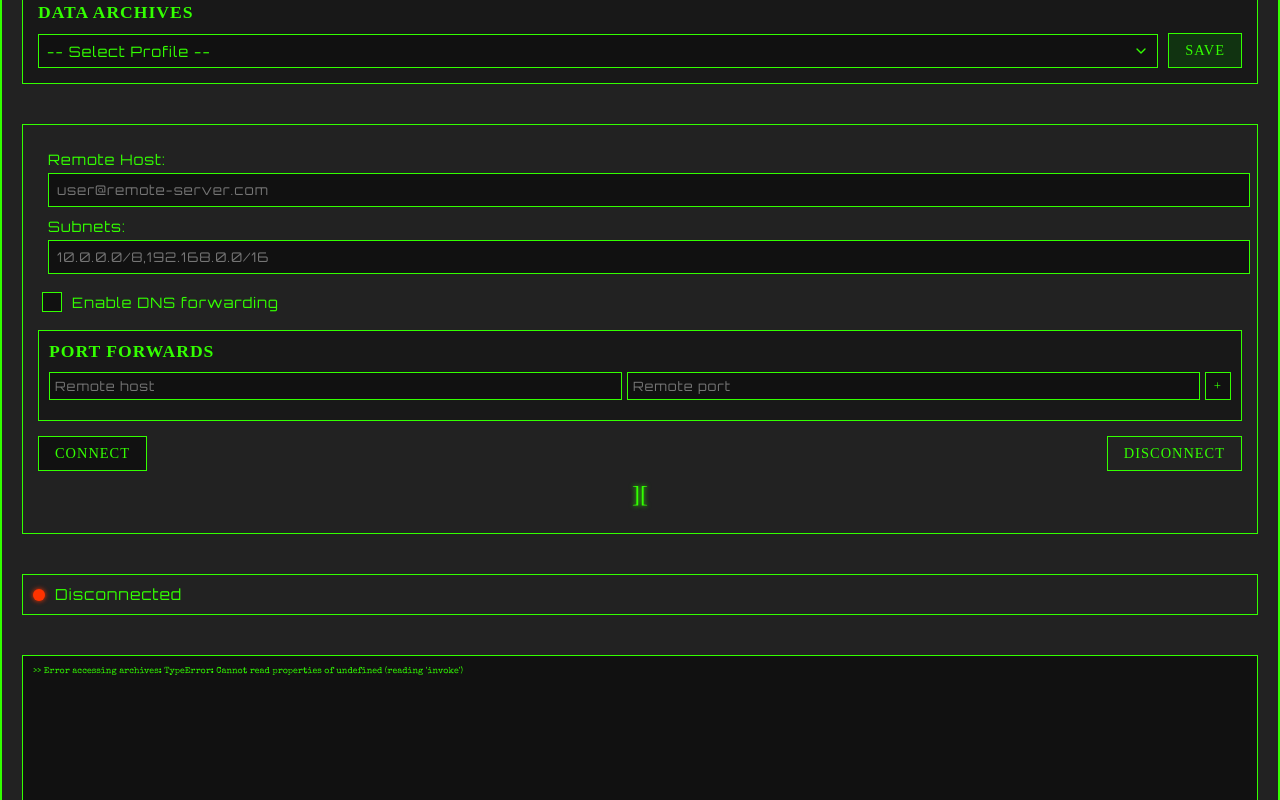
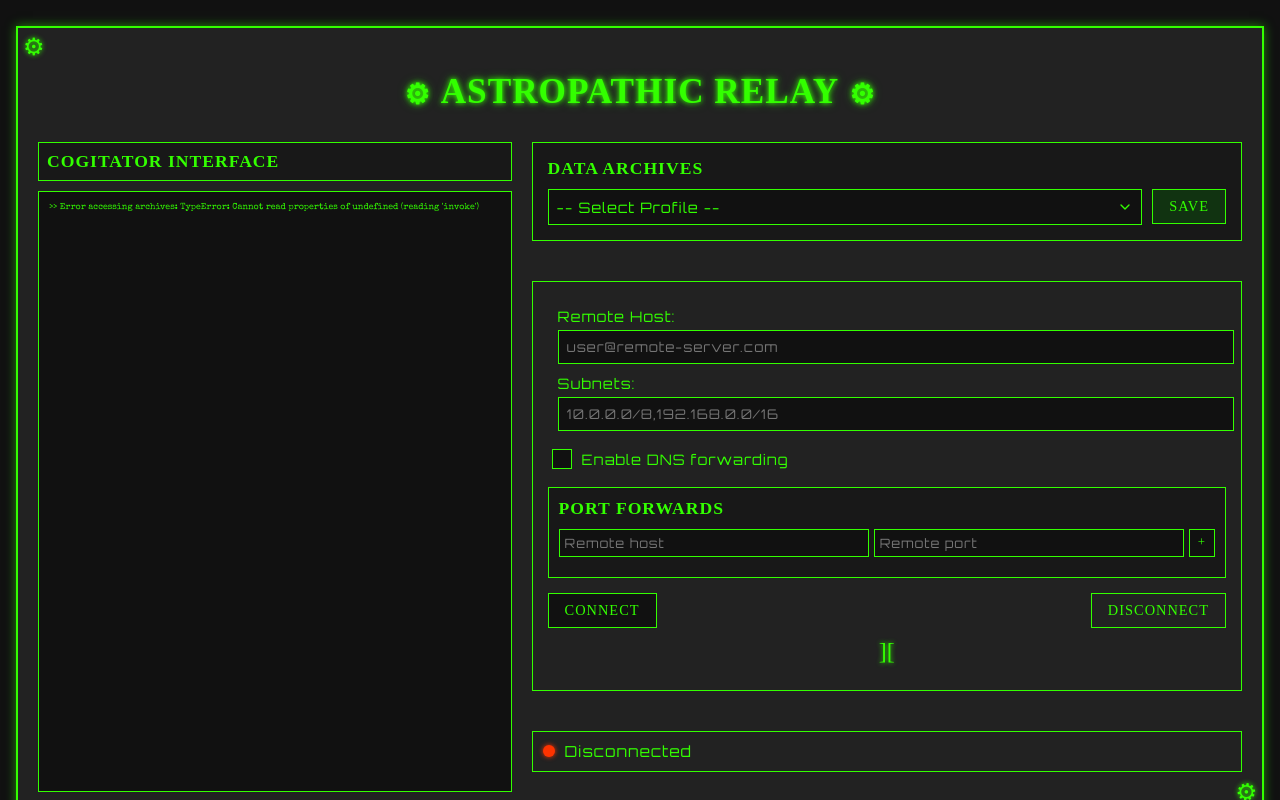
Before and after one commit to andricDu/astropathic-relay, a React (Vite) app: page / in a window 1280 px wide. Shown: the top 800 px of the page. Built offline with nearby package versions, Linux system fonts and the light colour scheme; a web font is replaced by a local one.

Commit message:
more styling and fixes

```diff
--- a/src/App.css
+++ b/src/App.css
@@ -24,17 +24,25 @@ body {
 
 #root {
   width: 100%;
+  margin: 0 auto;
+  padding: 1rem;
+  text-align: center;
+  box-sizing: border-box;
+}
+
+/* #root {
+  width: 100%;
   display: flex;
   padding: 0;
   box-sizing
 
-/* Your existing styles below */
+
 #root {
   max-width: 1280px;
   margin: 0 auto;
   padding: 2rem;
   text-align: center;
-}
+} */
 
 .logo {
   height: 6em;
@@ -85,6 +93,7 @@ body {
   flex-direction: column;
   width: 100%;
   box-sizing: border-box;
+  min-height: 600px;
 }
 
 /* Add corner decorations */
@@ -214,13 +223,16 @@ body {
   padding: 10px;
   margin: 20px 0;
   text-align: left;
-  flex: 1; /* This makes it take all remaining space */
+  flex: 1.5; /* This makes it take all remaining space */
   min-height: 250px; /* Minimum height */
   overflow-y: auto;
   /* Add scroll behavior for smoother scrolling */
   scroll-behavior: smooth;
   display: flex;
   flex-direction: column;
+  height: auto;
+  min-height: 500px;
+  margin: 0; /* Remove margins since it's in its own column */
 }
 
 /* Make pre take full height for scrolling content */
@@ -232,7 +244,7 @@ body {
   font-size: 0.55em;
   /* Improve line height for better readability */
   line-height: 1.4;
-  flex: 1;
+  flex: 1.5;
 }
 
 
@@ -389,7 +401,7 @@ h1 {
   letter-spacing: 1px;
   font-size: 2.2em;
   text-shadow: 0 0 5px #33ff00, 0 0 10px rgba(51, 255, 0, 0.5);
-  margin-bottom: 30px;
+  margin-bottom: 10px;
 }
 
 /* Form labels in mechanical font */
@@ -569,4 +581,59 @@ input {
 .retro-button.cancel-btn {
   background-color: #222;
 }
+
+/* Configure the two-column layout */
+.two-column-layout {
+  display: flex;
+  flex-direction: row;
+  gap: 20px;
+  width: 100%;
+  margin-top: 20px;
 }
+
+/* Style the left console column */
+.console-column {
+  flex: 1;
+  display: flex;
+  flex-direction: column;
+  min-width: 300px;
+  width: 40%;
+}
+
+.console-column h3 {
+  font-family: var(--font-gothic);
+  margin-top: 0;
+  margin-bottom: 10px;
+  padding: 8px;
+  font-size: 1.1em;
+  text-align: left;
+  letter-spacing: 1px;
+  text-transform: uppercase;
+  background-color: #181818;
+  border: 1px solid #33ff00;
+  color: #33ff00;
+}
+
+/* Style the right controls column */
+.controls-column {
+  flex: 1.5;
+  display: flex;
+  flex-direction: column;
+  width: 60%;
+}
+
+/* Responsive behavior for smaller screens */
+@media (max-width: 768px) {
+  .two-column-layout {
+    flex-direction: column;
+  }
+
+  .console-column,
+  .controls-column {
+    width: 100%;
+  }
+
+  .console-output {
+    min-height: 300px;
+  }
+}
--- a/src/App.jsx
+++ b/src/App.jsx
@@ -185,6 +185,17 @@ function App() {
     <main className={retroThemeClass}>
       <h1>Astropathic Relay</h1>
 
+      <div className="two-column-layout">
+        {/* Console Output - Left Column */}
+        <div className="console-column">
+          <h3>Cogitator Interface</h3>
+          <div className="console-output" ref={consoleRef}>
+            <pre>{output}</pre>
+          </div>
+        </div>
+
+        {/* Right Column - Controls */}
+        <div className="controls-column">
           {/* Saved Connections Section */}
           <div className="saved-connections-section">
             <h3>Data Archives</h3>
@@ -305,9 +316,7 @@ function App() {
               </span>
             </div>
           </div>
-
-      <div className="console-output" ref={consoleRef}>
-        <pre>{output}</pre>
+        </div>
       </div>
 
       {/* Save Connection Modal */}
```
Also changed, not shown: src-tauri/tauri.conf.json (+4 -4 lines), 2 other files (tests, documents, lock files or other folders). Lines whose indentation alone changed are shown as unchanged.
